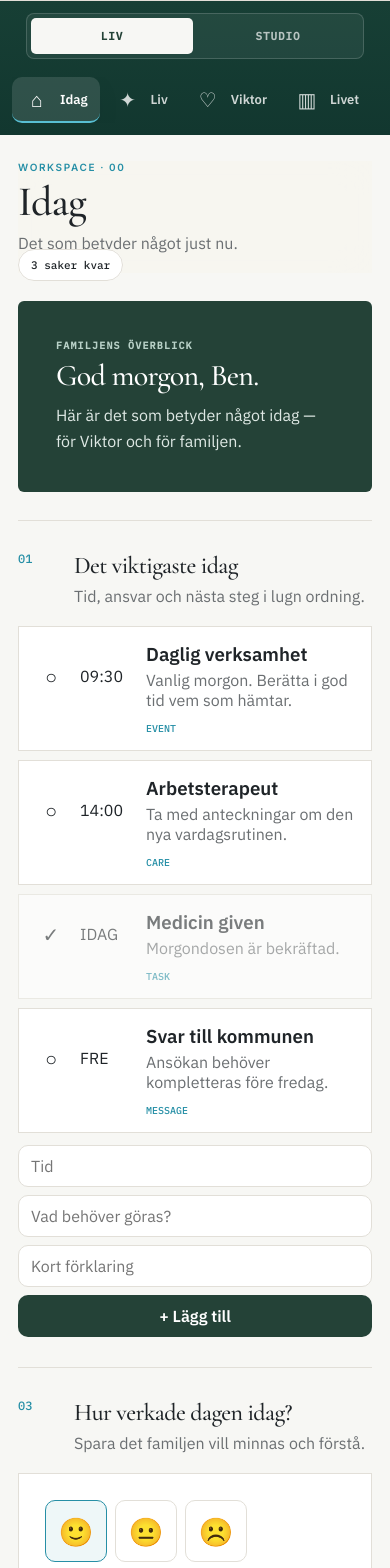
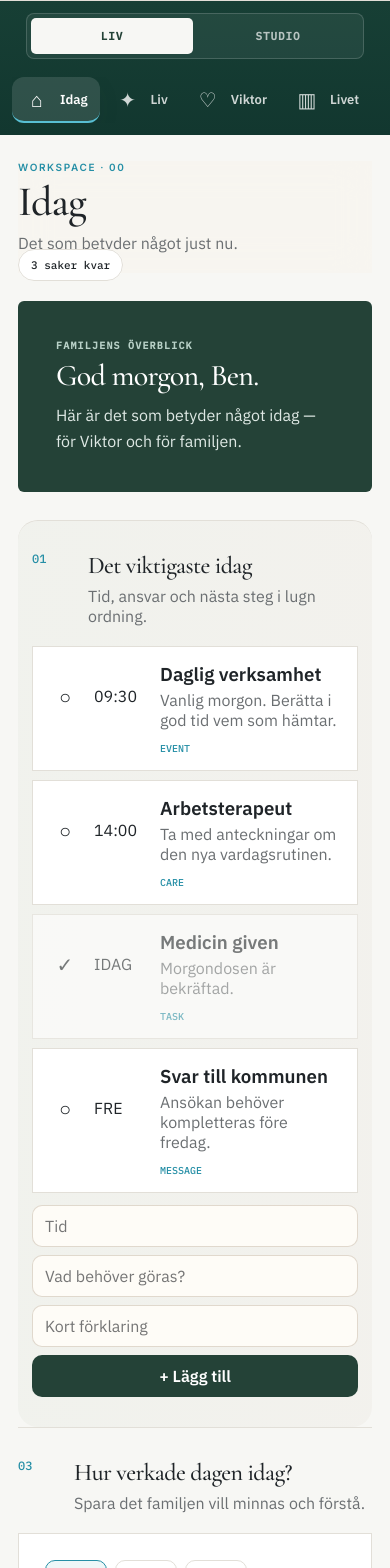
Before and after one commit to Greenark-Ben/viktors-liv, a React (Vite) app: page / in a window 390 px wide. Shown: the top 1568 px of the page. Built offline with nearby package versions, Linux system fonts and the light colour scheme.

Commit message:
BR-1.1 increase sage and warm taupe presence

```diff
--- a/src/liv-brand-system.css
+++ b/src/liv-brand-system.css
@@ -3,45 +3,62 @@
 :root{
  --liv-forest:#244237;
  --liv-sage:#a6b59a;
+ --liv-sage-soft:#dfe6d8;
+ --liv-sage-wash:#eef2ea;
  --liv-taupe:#bdae9a;
+ --liv-taupe-soft:#ded3c4;
+ --liv-taupe-wash:#f1ebe3;
  --liv-cream:#f7f5f0;
  --liv-charcoal:#1f2428;
  --liv-white:#fffdf9;
- --liv-line:rgba(36,66,55,.16);
- --liv-shadow:0 18px 45px rgba(31,36,40,.08);
+ --liv-line:rgba(96,83,67,.18);
+ --liv-shadow:0 18px 45px rgba(70,60,48,.09);
  --green:var(--liv-forest);
  --cyan:var(--liv-sage);
  --warm:var(--liv-cream);
  --divider:var(--liv-line);
  --charcoal:var(--liv-charcoal);
- --muted:#6d706b;
+ --muted:#706d66;
  --white:var(--liv-white);
- --side:#f1eee7;
+ --side:var(--liv-taupe-wash);
 }
 
 html{background:var(--liv-cream);color-scheme:light}
-body{background:radial-gradient(circle at 15% 0,rgba(189,174,154,.12),transparent 34%),var(--liv-cream);color:var(--liv-charcoal);font-family:Inter,system-ui,sans-serif;font-feature-settings:'kern' 1,'liga' 1}
+body{background:radial-gradient(circle at 12% 0,rgba(189,174,154,.22),transparent 32%),radial-gradient(circle at 88% 18%,rgba(166,181,154,.18),transparent 28%),var(--liv-cream);color:var(--liv-charcoal);font-family:Inter,system-ui,sans-serif;font-feature-settings:'kern' 1,'liga' 1}
 h1,h2,.brand,.u-header h1,.u-statement h2,.studio-hero h1,.studio-statement h2,.resource-head h1,.resource-statement h2,.knowledge-studio h1,.knowledge-studio h2{font-family:'Cormorant Garamond',Georgia,serif!important;font-weight:500!important;letter-spacing:-.025em!important}
 button,input,textarea,select{border-radius:10px}
 button{transition:transform .16s ease,box-shadow .16s ease,background-color .16s ease,border-color .16s ease}
 button:hover{transform:translateY(-1px)}
-button:focus-visible,input:focus-visible,textarea:focus-visible,select:focus-visible{outline:3px solid rgba(166,181,154,.52);outline-offset:2px}
+button:focus-visible,input:focus-visible,textarea:focus-visible,select:focus-visible{outline:3px solid rgba(166,181,154,.58);outline-offset:2px}
 
-aside{background:linear-gradient(180deg,#f6f2ea,#eeebe3);border-color:var(--liv-line)}
+aside{background:linear-gradient(180deg,#f3ede4 0%,#e8e3d8 58%,#dde4d7 100%);border-color:rgba(189,174,154,.5)}
 .brand{position:relative;min-height:48px;margin-bottom:24px;padding:0 0 0 54px;display:flex;align-items:center;color:var(--liv-forest);font-size:0!important;letter-spacing:0!important}
 .brand:before{content:'';position:absolute;left:0;width:44px;height:44px;background:url('/liv-mark.svg') center/contain no-repeat}
 .brand:after{content:'LIV';font:500 29px 'Cormorant Garamond',serif;letter-spacing:.12em}
-nav button.active{border-left-color:var(--liv-sage);background:rgba(255,253,249,.85);color:var(--liv-forest);box-shadow:0 8px 24px rgba(31,36,40,.05)}
-.header,.u-header{background:rgba(247,245,240,.9)!important;border-color:var(--liv-line)!important;backdrop-filter:blur(18px)}
+nav button{border-radius:12px!important}
+nav button:hover{background:rgba(189,174,154,.2)}
+nav button.active{border-left-color:var(--liv-sage);background:linear-gradient(90deg,rgba(166,181,154,.3),rgba(255,253,249,.82));color:var(--liv-forest);box-shadow:0 8px 24px rgba(70,60,48,.06)}
+.owner{border-color:rgba(189,174,154,.5)!important}
+.header,.u-header{background:rgba(247,245,240,.88)!important;border-color:rgba(189,174,154,.35)!important;backdrop-filter:blur(18px)}
 
-.hero,.statement,.today-hero,.economy-hero,.u-statement.dark,.studio-statement,.resource-statement{background:linear-gradient(145deg,#18382f,var(--liv-forest) 62%,#315346)!important;color:var(--liv-cream)!important;border-radius:24px!important;box-shadow:var(--liv-shadow);overflow:hidden;position:relative}
-.hero:after,.statement:after,.today-hero:after,.economy-hero:after,.u-statement.dark:after,.studio-statement:after,.resource-statement:after{content:'';position:absolute;right:-56px;bottom:-76px;width:260px;height:260px;opacity:.13;background:url('/liv-leaf.svg') center/contain no-repeat;pointer-events:none}
+.hero,.statement,.today-hero,.economy-hero,.u-statement.dark,.studio-statement,.resource-statement{background:linear-gradient(145deg,#203d34,var(--liv-forest) 56%,#5d7155)!important;color:var(--liv-cream)!important;border-radius:24px!important;box-shadow:var(--liv-shadow);overflow:hidden;position:relative}
+.hero:before,.statement:before,.today-hero:before,.economy-hero:before,.u-statement.dark:before,.studio-statement:before,.resource-statement:before{content:'';position:absolute;inset:0;background:linear-gradient(120deg,transparent 45%,rgba(189,174,154,.16));pointer-events:none}
+.hero:after,.statement:after,.today-hero:after,.economy-hero:after,.u-statement.dark:after,.studio-statement:after,.resource-statement:after{content:'';position:absolute;right:-56px;bottom:-76px;width:260px;height:260px;opacity:.2;background:url('/liv-leaf.svg') center/contain no-repeat;pointer-events:none}
 
-.card,.person-card,.knowledge-card,.document-card,.resource-card-list article,.knowledge-studio article,.studio-grid>button{border-color:var(--liv-line)!important;background:rgba(255,253,249,.82)!important;box-shadow:0 10px 32px rgba(31,36,40,.045);border-radius:18px!important}
-.primary,.u-primary,.resource-primary,.ps-primary{background:var(--liv-forest)!important;border-color:var(--liv-forest)!important;color:var(--liv-cream)!important;border-radius:999px!important;padding-inline:20px!important}
-.resource-secondary,.text-action{color:var(--liv-forest)!important}
+.section:nth-of-type(even),.u-section:nth-of-type(even){background:linear-gradient(90deg,rgba(166,181,154,.08),rgba(189,174,154,.08));border-radius:20px;padding-inline:clamp(18px,3vw,34px)}
+.card,.person-card,.knowledge-card,.document-card,.resource-card-list article,.knowledge-studio article,.studio-grid>button{border-color:rgba(189,174,154,.38)!important;background:linear-gradient(145deg,rgba(255,253,249,.9),rgba(241,235,227,.68))!important;box-shadow:0 10px 32px rgba(70,60,48,.055);border-radius:18px!important}
+.card:nth-child(3n+1),.studio-grid>button:nth-child(3n+1),.resource-card-list article:nth-child(3n+1){background:linear-gradient(145deg,rgba(238,242,234,.95),rgba(255,253,249,.86))!important}
+.card:nth-child(3n+2),.studio-grid>button:nth-child(3n+2),.resource-card-list article:nth-child(3n+2){background:linear-gradient(145deg,rgba(241,235,227,.95),rgba(255,253,249,.86))!important}
+.primary,.u-primary,.resource-primary,.ps-primary{background:var(--liv-forest)!important;border-color:var(--liv-forest)!important;color:var(--liv-cream)!important;border-radius:999px!important;padding-inline:20px!important;box-shadow:0 8px 18px rgba(36,66,55,.16)}
+.resource-secondary,.ps-secondary,.text-action,.studio-back{color:var(--liv-forest)!important;border-color:rgba(189,174,154,.55)!important;background:rgba(189,174,154,.14)!important}
+.resource-secondary:hover,.ps-secondary:hover,.studio-back:hover{background:rgba(166,181,154,.24)!important}
 .eyebrow,.status,.u-header p,.studio-hero p,.resource-head p,.resource-statement p,.knowledge-studio header p{font-family:Inter,sans-serif!important;letter-spacing:.16em!important;text-transform:uppercase}
-blockquote{border-left-color:var(--liv-sage)!important;background:rgba(166,181,154,.12)!important}
+.status,.kind,.doc-status,.resource-trust,.knowledge-status{background:rgba(166,181,154,.2)!important;border-color:rgba(166,181,154,.5)!important;color:var(--liv-forest)!important}
+blockquote{border-left-color:var(--liv-sage)!important;background:rgba(166,181,154,.16)!important}
+input,textarea,select{border-color:rgba(189,174,154,.45)!important;background:rgba(255,253,249,.88)!important}
+input:focus,textarea:focus,select:focus{border-color:var(--liv-sage)!important;background:var(--liv-white)!important}
+.chips button,.u-tags button,.resource-category-nav button{border-color:rgba(189,174,154,.45)!important;background:rgba(241,235,227,.82)!important}
+.chips button.active,.u-tags button.active,.resource-category-nav button.active{background:var(--liv-sage-soft)!important;border-color:var(--liv-sage)!important;color:var(--liv-forest)!important}
 
 @media(max-width:950px){.brand{padding:0}.brand:after{display:none}.brand:before{left:50%;transform:translateX(-50%)}}
-@media(max-width:680px){body{background:var(--liv-cream)}.hero,.statement,.today-hero,.economy-hero,.u-statement.dark,.studio-statement,.resource-statement{border-radius:18px!important}}
+@media(max-width:680px){body{background:linear-gradient(180deg,var(--liv-taupe-wash),var(--liv-cream) 38%,var(--liv-sage-wash))}.hero,.statement,.today-hero,.economy-hero,.u-statement.dark,.studio-statement,.resource-statement{border-radius:18px!important}.section:nth-of-type(even),.u-section:nth-of-type(even){padding-inline:14px}}
```
